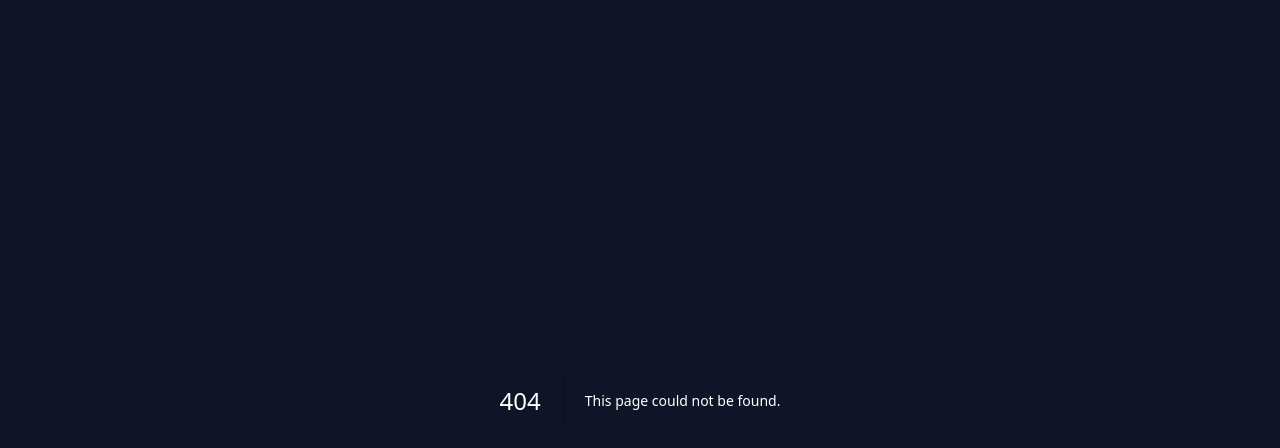
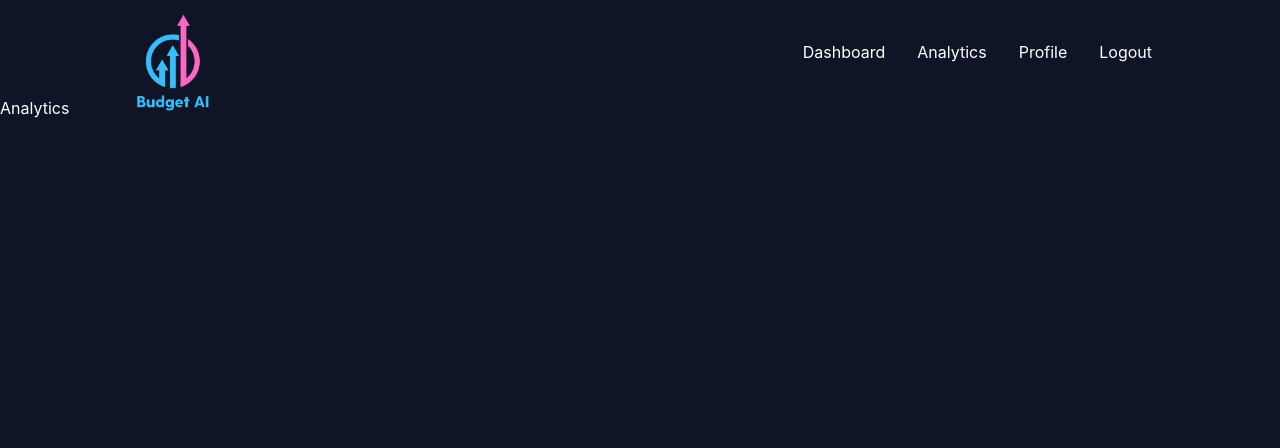
Before and after one commit to definecoder/BudgetAI, a Next.js app in the folder client/: page /analytics in a window 1280 px wide. Before the commit this address had no page. Shown: the top 448 px of the page. Built offline with nearby package versions, Linux system fonts and the light colour scheme.

Commit message:
deleted .env file

```diff
--- /dev/null
+++ b/client/app/analytics/layout.tsx
@@ -0,0 +1,12 @@
+import DashboardNavBar from "@/components/navBars/DashboardNavBar";
+
+
+
+export default function Layout({children}: {children: React.ReactNode}) {
+    return (
+        <section>
+            <DashboardNavBar />
+            {children}
+        </section>
+    );
+}
--- /dev/null
+++ b/client/app/analytics/page.tsx
@@ -0,0 +1,5 @@
+export default function Analytics() {
+    return (
+        <div>Analytics</div>
+    );
+}
--- a/client/app/dashboard/page.tsx
+++ b/client/app/dashboard/page.tsx
@@ -5,7 +5,6 @@ import { Label } from "@/components/ui/label";
 import { Textarea } from "@/components/ui/textarea"
 import { DataTableDemo } from "./myTable";
 import {PaperPlaneIcon} from '@radix-ui/react-icons'
-import { cookies} from 'next/headers';
 import { useEffect, useState } from "react";
 import axios from "axios";
 import { message } from "antd";
@@ -63,6 +62,7 @@ export default function Page() {
     const token = localStorage.getItem('token');
     async function fetchExpenses(){
       try{
+        console.log('current user '+ user?._id);
         const response = user?._id && await axios.get(`http://localhost:3000/expense/getAllExpenses/${user?._id}`, {
           headers: {
             Authorization: `Bearer ${token}`
@@ -88,7 +88,7 @@ export default function Page() {
 
             setIsLoadingButton(true);
 
-            const userId = '66558be44804b8c937d9782f'
+            const userId = '665dd31041df4941fab0db34'
             const response = await axios.post('http://localhost:3000/expense/add', {text: expense, userId: userId}, {
                 headers: {
                     Authorization: `Bearer ${token}`
--- a/client/components/navBars/DashboardNavBar.tsx
+++ b/client/components/navBars/DashboardNavBar.tsx
@@ -26,8 +26,8 @@ const DashboardNavBar = () => {
 
         {/* buttons part */}
         <div className=' flex justify-between items-center gap-8'>
-            <Link href={'#'}> Dashboard</Link>
-            <Link href={'#'}> Analytics</Link>
+            <Link href={'/dashboard'}> Dashboard</Link>
+            <Link href={'/analytics'}> Analytics</Link>
             <Link href={'#'}> Profile</Link>
             <Link href={'/'} onClick={()=>{
                 localStorage.removeItem('token');
```
Also changed, not shown: 1 other file (tests, documents, lock files or other folders).
